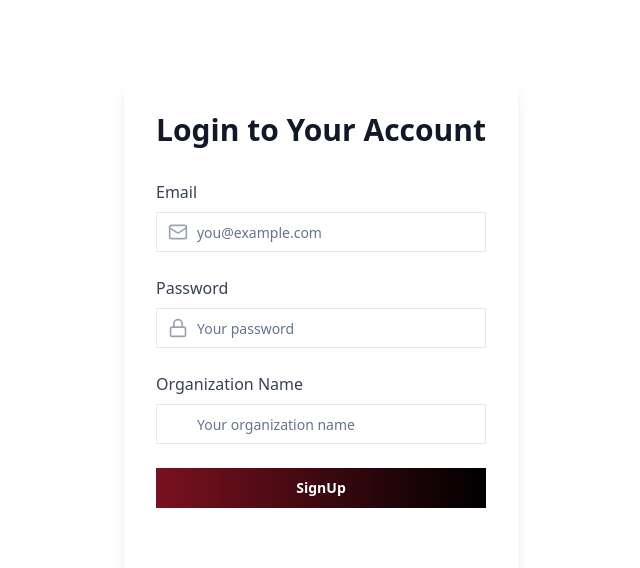
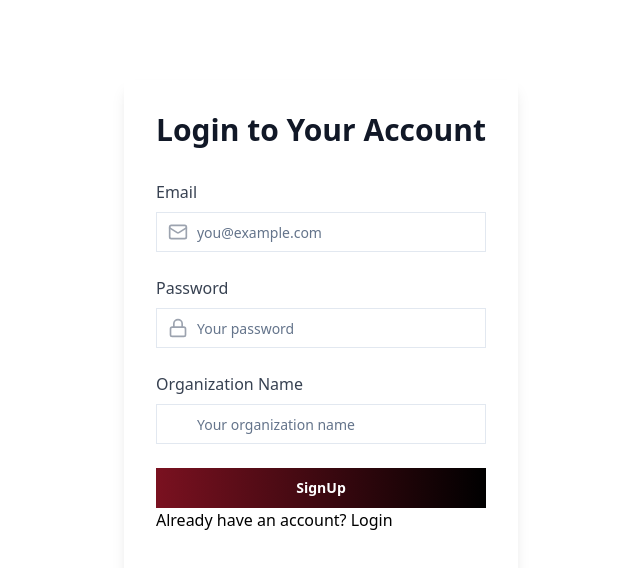
Before and after one commit to manavlade/WexaAI, a React (Vite) app in the folder Frontend/: page /signup in a window 1280 px wide. Shown: the top 568 px of the page, without its empty margins (319-959 px from the left). Built offline with nearby package versions, Linux system fonts and the light colour scheme.

Commit message:
route changes

```diff
--- a/Frontend/src/components/Login.jsx
+++ b/Frontend/src/components/Login.jsx
@@ -4,7 +4,7 @@
 import { Button } from "@/components/ui/button";
 import { Input } from "@/components/ui/input";
 import { Label } from "@radix-ui/react-label";
-import { useNavigate } from "react-router-dom";
+import { Link, useNavigate } from "react-router-dom";
 
 function Login() {
   const [email, setEmail] = useState("");
@@ -96,6 +96,7 @@
       >
         Login
       </Button>
+      <p>Don't have an account? <Link to="/signup">Sign Up</Link></p>
     </form>
   );
 }
--- a/Frontend/src/components/SignUp.jsx
+++ b/Frontend/src/components/SignUp.jsx
@@ -4,7 +4,7 @@
 import { Button } from "@/components/ui/button"; // shadcn/ui button
 import { Input } from "@/components/ui/input";   // shadcn/ui input
 import { Label } from "@radix-ui/react-label";
-import { useNavigate } from "react-router-dom";
+import { Link, useNavigate } from "react-router-dom";
 
 function SignUp() {
   const [email, setEmail] = useState("");
@@ -119,6 +119,7 @@
       >
         SignUp
       </Button>
+        <p>Already have an account? <Link to="/login">Login</Link></p>
     </form>
   );
 }
```
